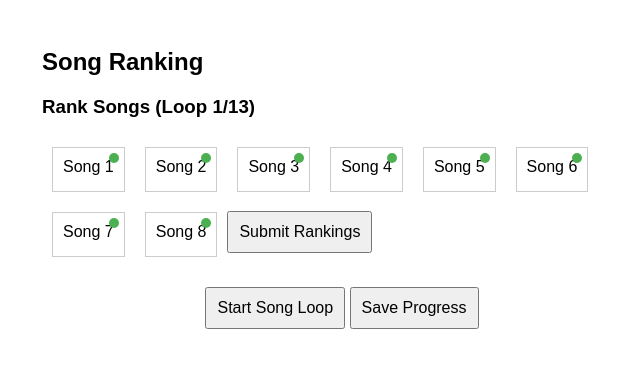
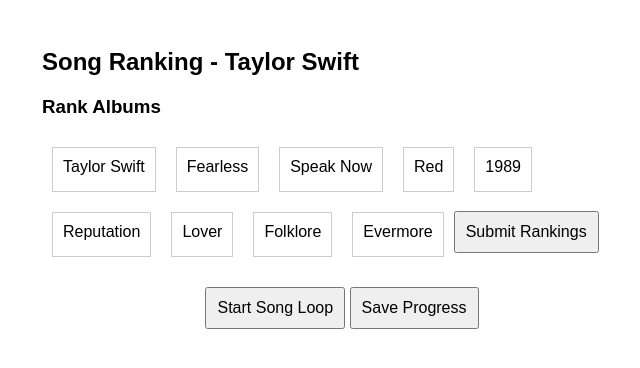
Before and after one commit to darkmagician2727/deployment, a plain HTML site: page public/index.html in a window 1280 px wide. Both pictures are taken after a click on the button "Start Song Loop". Shown: the whole page, without its empty margins (298-938 px from the left). Drawn offline with Linux system fonts and the light colour scheme.

Commit message:
update test

```diff
--- a/public/index.html
+++ b/public/index.html
@@ -63,7 +63,7 @@
 <body>
 
 <div class="container">
-    <h2>Song Ranking</h2>
+    <h2>Song Ranking - Taylor Swift</h2>
     <div id="songContainer"></div>
     <div class="button-container">
         <button onclick="startSongLoop()">Start Song Loop</button>
@@ -72,8 +72,31 @@
 </div>
 
 <script>
-    const albums = Array.from({ length: 10 }, (_, index) => ({ id: index + 1, name: `Album ${index + 1}` }));
-    const songs = Array.from({ length: 300 }, (_, index) => ({ id: index + 1, name: `Song ${index + 1}`, albumId: Math.ceil((index + 1) / 30) }));
+    const albums = [
+        { id: 1, name: 'Taylor Swift' },
+        { id: 2, name: 'Fearless' },
+        { id: 3, name: 'Speak Now' },
+        { id: 4, name: 'Red' },
+        { id: 5, name: '1989' },
+        { id: 6, name: 'Reputation' },
+        { id: 7, name: 'Lover' },
+        { id: 8, name: 'Folklore' },
+        { id: 9, name: 'Evermore' }
+    ];
+
+    const songs = [
+        { id: 1, name: 'Tim McGraw', albumId: 1 },
+        { id: 2, name: 'Love Story', albumId: 2 },
+        { id: 3, name: 'Mine', albumId: 3 },
+        { id: 4, name: 'Blank Space', albumId: 4 },
+        { id: 5, name: 'Shake It Off', albumId: 5 },
+        { id: 6, name: 'Look What You Made Me Do', albumId: 6 },
+        { id: 7, name: 'Me!', albumId: 7 },
+        { id: 8, name: 'Cardigan', albumId: 8 },
+        { id: 9, name: 'Willow', albumId: 9 }
+        // Add more songs as needed
+    ];
+
     const albumRankingsKey = 'albumRankings';
     const songRankingsKey = 'songRankings';
     const userProgressKey = 'userProgress';
@@ -90,17 +113,48 @@
 
     function startSongLoop() {
         initializeSongRankings();
-        displaySongSet();
+        displayAlbumRankings();
+    }
+
+    function displayAlbumRankings() {
+        const songContainer = document.getElementById('songContainer');
+        songContainer.innerHTML = `<h3>Rank Albums</h3>`;
+
+        albums.forEach(album => {
+            const albumDiv = document.createElement('div');
+            albumDiv.classList.add('song');
+            albumDiv.dataset.albumId = album.id;
+            albumDiv.innerHTML = `<label>${album.name}</label>`;
+            songContainer.appendChild(albumDiv);
+        });
+
+        const rankButton = document.createElement('button');
+        rankButton.textContent = 'Submit Rankings';
+        rankButton.onclick = function() {
+            const albumElements = document.querySelectorAll('.song');
+            const albumRankings = {};
+
+            albumElements.forEach((albumElement, index) => {
+                const albumId = albumElement.dataset.albumId;
+                albumRankings[albumId] = index + 1;
+            });
+
+            localStorage.setItem(albumRankingsKey, JSON.stringify(albumRankings));
+            alert('Album ranking completed. Starting song loop.');
+            displaySongSet();
+        };
+
+        songContainer.appendChild(rankButton);
     }
 
     function displaySongSet() {
         const songContainer = document.getElementById('songContainer');
         songContainer.innerHTML = `<h3>Rank Songs (Loop ${loopCounter}/13)</h3>`;
 
+        const albumRankings = JSON.parse(localStorage.getItem(albumRankingsKey));
         const songRankings = JSON.parse(localStorage.getItem(songRankingsKey));
 
-        // Display 8 songs at a time
-        const songsToDisplay = songs.slice((loopCounter - 1) * 8, loopCounter * 8);
+        const songsToDisplay = songs.filter(song => albumRankings[song.albumId] === 1);
 
         songsToDisplay.forEach(song => {
             const songDiv = document.createElement('div');
@@ -113,7 +167,6 @@
 
         const songElements = document.querySelectorAll('.song');
 
-        // Attach click event to each song
         songElements.forEach(songElement => {
             songElement.addEventListener('click', function() {
                 toggleSongRank(this, songRankings);
@@ -157,7 +210,6 @@
     }
 
     function saveProgress() {
-        // Save the user's progress, including album and song rankings
         const albumRankings = JSON.parse(localStorage.getItem(albumRankingsKey));
         const songRankings = JSON.parse(localStorage.getItem(songRankingsKey));
 
```
